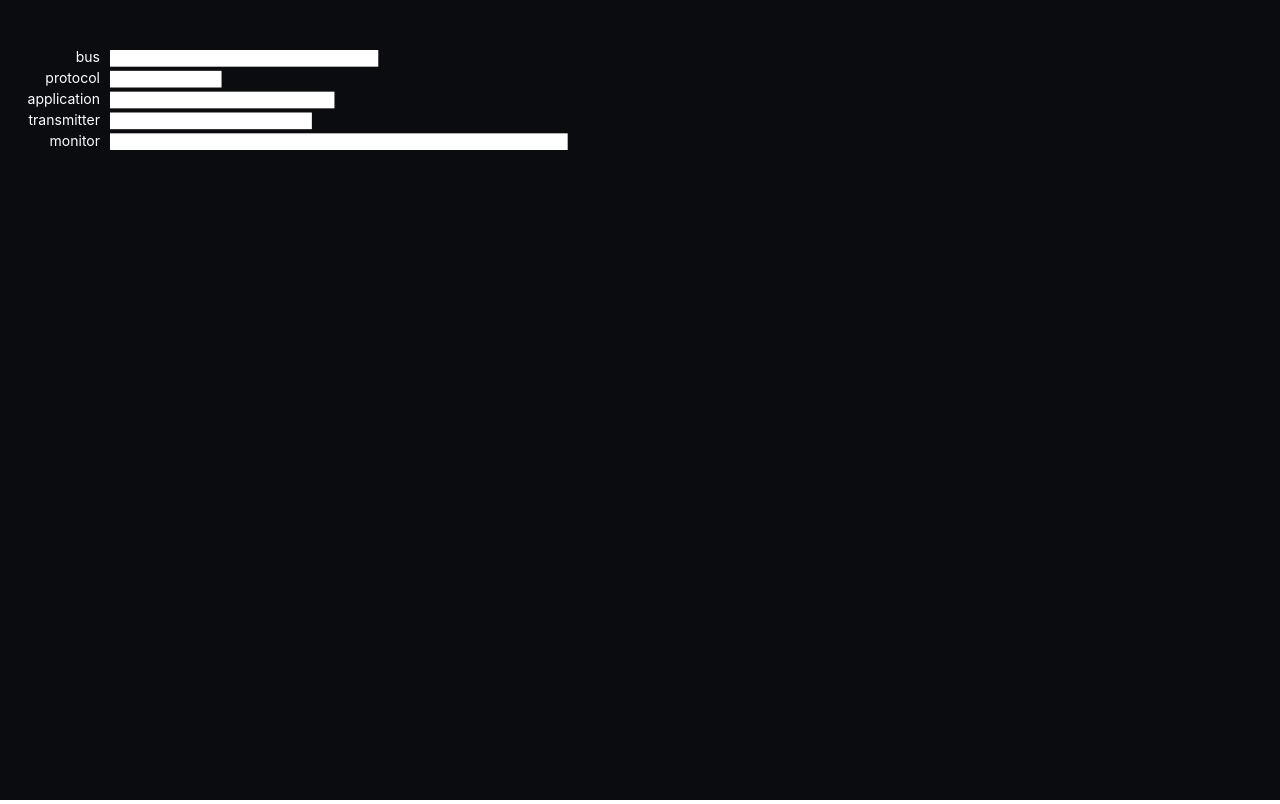
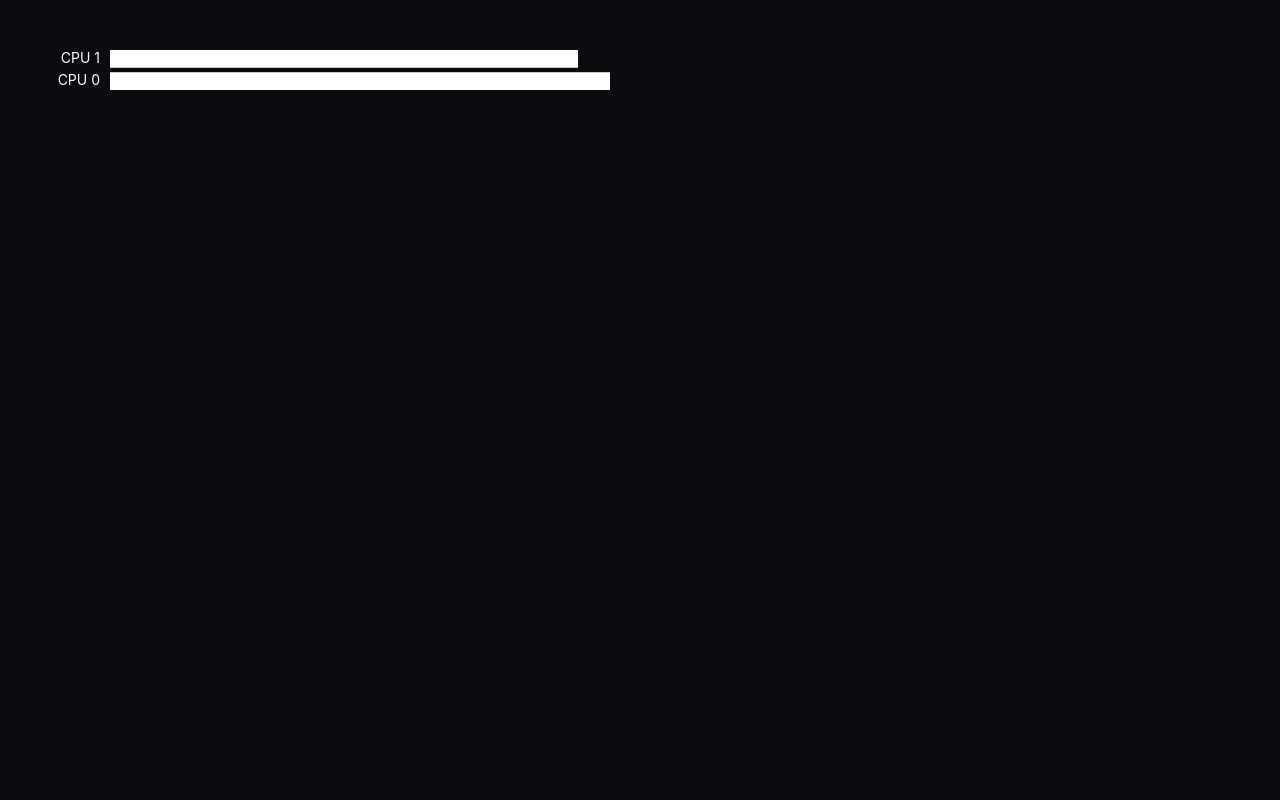
Before and after one commit to Swizec/moores-law, a React (Create React App) app: page / in a window 1280 px wide. Built offline with nearby package versions, Linux system fonts and the light colour scheme.

Commit message:
Vertical transition for bars

```diff
--- a/src/App.js
+++ b/src/App.js
@@ -17,17 +17,23 @@ const useData = () => {
     // Replace this with actual data loading
     useEffect(() => {
         // Create 5 imaginary processors
-        const processors = d3.range(5).map(_ => faker.hacker.noun()),
+        const processors = d3.range(10).map(i => `CPU ${i}`),
             random = d3.randomUniform(1000, 50000);
 
+        let N = 1;
+
         // create random transistor counts for each year
-        const data = d3.range(1970, 2026).map(year =>
-            d3.range(5).map(i => ({
+        const data = d3.range(1970, 2026).map(year => {
+            if (year % 5 === 0 && N < 10) {
+                N += 1;
+            }
+
+            return d3.range(N).map(i => ({
                 year: year,
                 name: processors[i],
                 transistors: Math.round(random())
-            }))
-        );
+            }));
+        });
 
         setData(data);
     }, []);
@@ -55,7 +61,7 @@ function App() {
 
                 return year + 1;
             });
-        }, 3000);
+        }, 2000);
 
         return () => interval.stop();
     }, []);
--- a/src/Barchart.js
+++ b/src/Barchart.js
@@ -12,21 +12,28 @@ const Label = styled.text`
     alignment-baseline: middle;
 `;
 
-const Bar = ({ data, y, width, thickness }) => {
-    const [renderWidth, setRenderWidth] = useState(width);
+const useTransition = (targetValue, name) => {
+    const [renderValue, setRenderValue] = useState(targetValue);
 
     useEffect(() => {
         d3.selection()
-            .transition(`width-${data.name}`)
-            .duration(3000)
-            .tween(`width-${data.name}`, () => {
-                const interpolate = d3.interpolate(renderWidth, width);
-                return t => setRenderWidth(interpolate(t));
+            .transition(name)
+            .duration(2000)
+            .tween(name, () => {
+                const interpolate = d3.interpolate(renderValue, targetValue);
+                return t => setRenderValue(interpolate(t));
             });
-    }, [width]);
+    }, [targetValue]);
+
+    return renderValue;
+};
+
+const Bar = ({ data, y, width, thickness }) => {
+    const renderWidth = useTransition(width, `width-${data.name}`);
+    const renderY = useTransition(y, `y-${data.name}`);
 
     return (
-        <g transform={`translate(${0}, ${y})`}>
+        <g transform={`translate(${0}, ${renderY})`}>
             <rect
                 x={10}
                 y={0}
```
